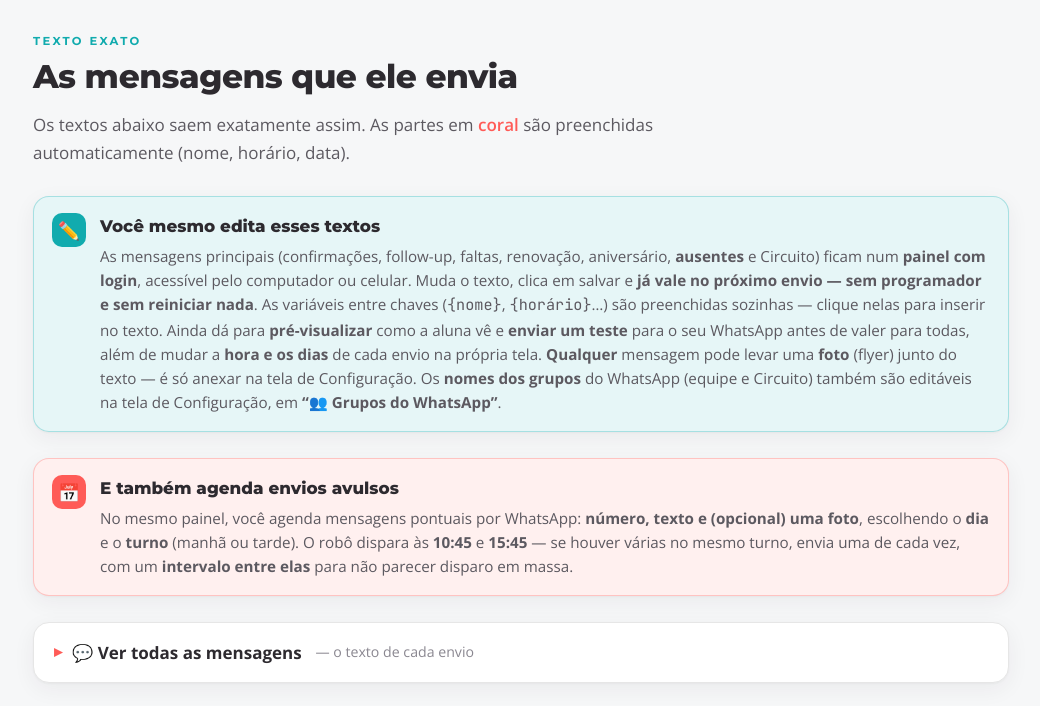
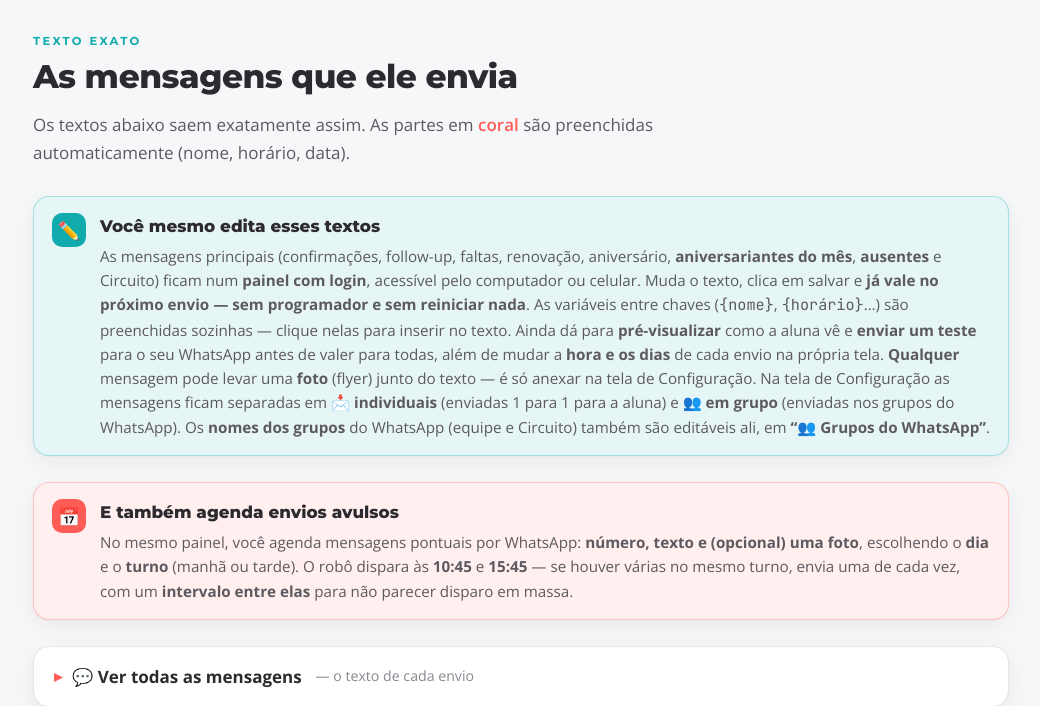
Before and after one commit to rrabadan86/SF-Chat_Experimental-Mensagens, a Flask app: page /manual in a window 1280 px wide. Shown: the part 4397-5103 px from the top of the page, without its empty margins (119-1159 px from the left). Run offline with Flask 3, Linux system fonts and the light colour scheme.

Commit message:
Docs: aniversariantes do mês, seções individuais/grupo e CIRCUITO_GRUPO
- /manual: cita "aniversariantes do mês" entre as mensagens editáveis e
  descreve a separação da tela em 📩 individuais e 👥 em grupo.
- /implantacao: adiciona a variável CIRCUITO_GRUPO (opcional, também
  editável no painel).

Co-Authored-By: Claude Opus 4.8 <noreply@anthropic.com>
Claude-Session: https://claude.ai/code/session_015TTSt7TGwbyy5y2rhojFLo

```diff
--- a/Experimental/src/agendamento_evo/formulario_web/templates/implantacao.html
+++ b/Experimental/src/agendamento_evo/formulario_web/templates/implantacao.html
@@ -374,6 +374,7 @@ nano .env                    <span class="c"># preencha; salve com Ctrl+O, Enter
           <tr><td>EVO_EXPERIMENTAL_PATH</td><td>Troque o <b>número da filial</b> no caminho pelo da unidade.</td></tr>
           <tr><td>HEADLESS</td><td>Deixe <b>false</b> — a instalação roda com Xvfb (tela virtual).</td></tr>
           <tr><td>GRUPO_EQUIPE</td><td>Nome exato do grupo da equipe no WhatsApp. <b>Opcional</b> — dá para definir/alterar depois no painel (WhatsApp → Configuração → “👥 Grupos do WhatsApp”).</td></tr>
+          <tr><td>CIRCUITO_GRUPO</td><td>Nome exato do grupo do Circuito no WhatsApp. <b>Opcional</b> — também editável no painel, em “👥 Grupos do WhatsApp”.</td></tr>
           <tr><td>SHEETS_ID / SHEETS_ABA / GOOGLE_SA_KEY</td><td>Planilha de aniversários (ver passo 2.4).</td></tr>
           <tr><td>NTFY_TOPIC</td><td>Tópico exclusivo de alertas da unidade (nome secreto).</td></tr>
           <tr><td>AUDIO_MAP</td><td>JSON professora→arquivo de áudio (ver passo 2.3).</td></tr>
--- a/Experimental/src/agendamento_evo/formulario_web/templates/manual.html
+++ b/Experimental/src/agendamento_evo/formulario_web/templates/manual.html
@@ -550,7 +550,7 @@
       <div style="flex:none;width:34px;height:34px;border-radius:10px;display:grid;place-items:center;font-size:1.1rem;background:var(--teal);color:#fff">✏️</div>
       <div>
         <h3 style="font-size:1.05rem;margin:0 0 4px">Você mesmo edita esses textos</h3>
-        <p style="margin:0;color:var(--text-soft);font-size:.95rem">As mensagens principais (confirmações, follow-up, faltas, renovação, aniversário, <b>ausentes</b> e Circuito) ficam num <b>painel com login</b>, acessível pelo computador ou celular. Muda o texto, clica em salvar e <b>já vale no próximo envio — sem programador e sem reiniciar nada</b>. As variáveis entre chaves (<code>{nome}</code>, <code>{horário}</code>…) são preenchidas sozinhas — clique nelas para inserir no texto. Ainda dá para <b>pré-visualizar</b> como a aluna vê e <b>enviar um teste</b> para o seu WhatsApp antes de valer para todas, além de mudar a <b>hora e os dias</b> de cada envio na própria tela. <b>Qualquer</b> mensagem pode levar uma <b>foto</b> (flyer) junto do texto — é só anexar na tela de Configuração. Os <b>nomes dos grupos</b> do WhatsApp (equipe e Circuito) também são editáveis na tela de Configuração, em <b>“👥 Grupos do WhatsApp”</b>.</p>
+        <p style="margin:0;color:var(--text-soft);font-size:.95rem">As mensagens principais (confirmações, follow-up, faltas, renovação, aniversário, <b>aniversariantes do mês</b>, <b>ausentes</b> e Circuito) ficam num <b>painel com login</b>, acessível pelo computador ou celular. Muda o texto, clica em salvar e <b>já vale no próximo envio — sem programador e sem reiniciar nada</b>. As variáveis entre chaves (<code>{nome}</code>, <code>{horário}</code>…) são preenchidas sozinhas — clique nelas para inserir no texto. Ainda dá para <b>pré-visualizar</b> como a aluna vê e <b>enviar um teste</b> para o seu WhatsApp antes de valer para todas, além de mudar a <b>hora e os dias</b> de cada envio na própria tela. <b>Qualquer</b> mensagem pode levar uma <b>foto</b> (flyer) junto do texto — é só anexar na tela de Configuração. Na tela de Configuração as mensagens ficam separadas em <b>📩 individuais</b> (enviadas 1 para 1 para a aluna) e <b>👥 em grupo</b> (enviadas nos grupos do WhatsApp). Os <b>nomes dos grupos</b> do WhatsApp (equipe e Circuito) também são editáveis ali, em <b>“👥 Grupos do WhatsApp”</b>.</p>
       </div>
     </div>
 
```
